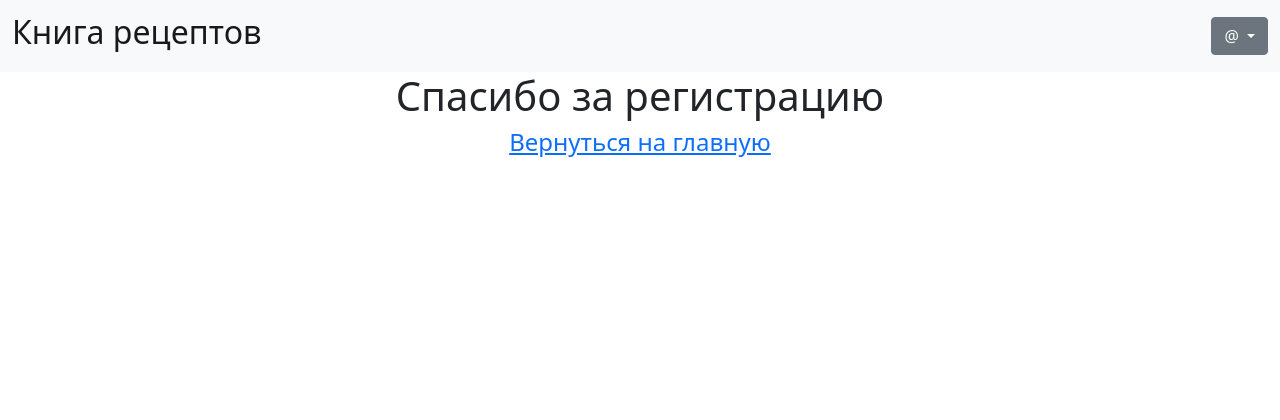
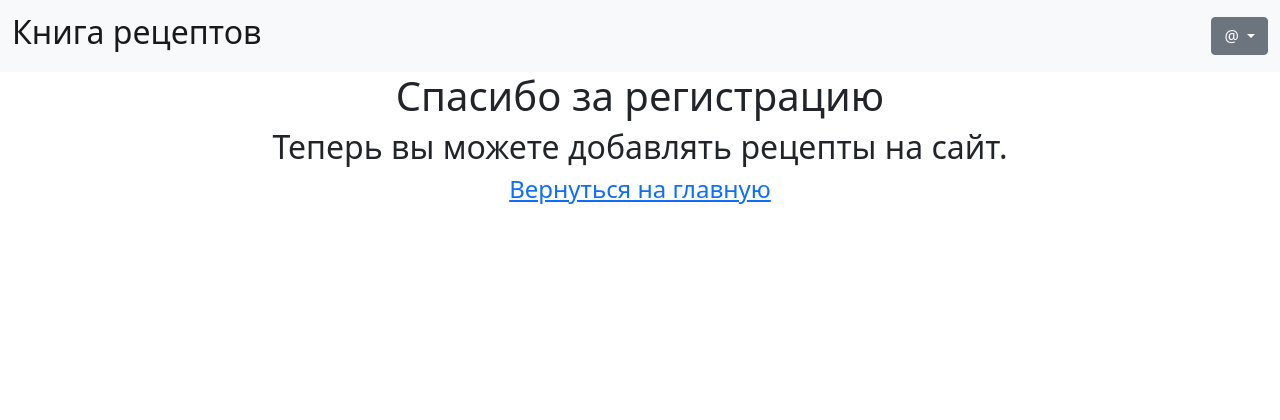
Before and after one commit to MixelTe/RecipeBook, a Flask app: page /register_success in a window 1280 px wide. Shown: the top 420 px of the page. Run offline with Flask 2, Linux system fonts and the light colour scheme.

Commit message:
some changes

```diff
--- a/src/templates/recipe.html
+++ b/src/templates/recipe.html
@@ -51,7 +51,6 @@
                 const description = document.getElementById('description');
                 description.innerHTML = marked.parse(template.content.textContent);
             </script>
-            <!-- <p class="fs-3">{{recipe.description}}</p> -->
         </div>
     </div>
     {% if current_user.is_authenticated and current_user.id == recipe.creator %}
--- a/src/templates/register_success.html
+++ b/src/templates/register_success.html
@@ -3,6 +3,7 @@
 {% block content %}
 <div class="container">
     <h1 class="text-center">Спасибо за регистрацию</h1>
+    <h2 class="text-center">Теперь вы можете добавлять рецепты на сайт.</h2>
     <h4 class="text-center"><a href="/">Вернуться на главную</a></h4>
 </div>
 {% endblock %}
```
